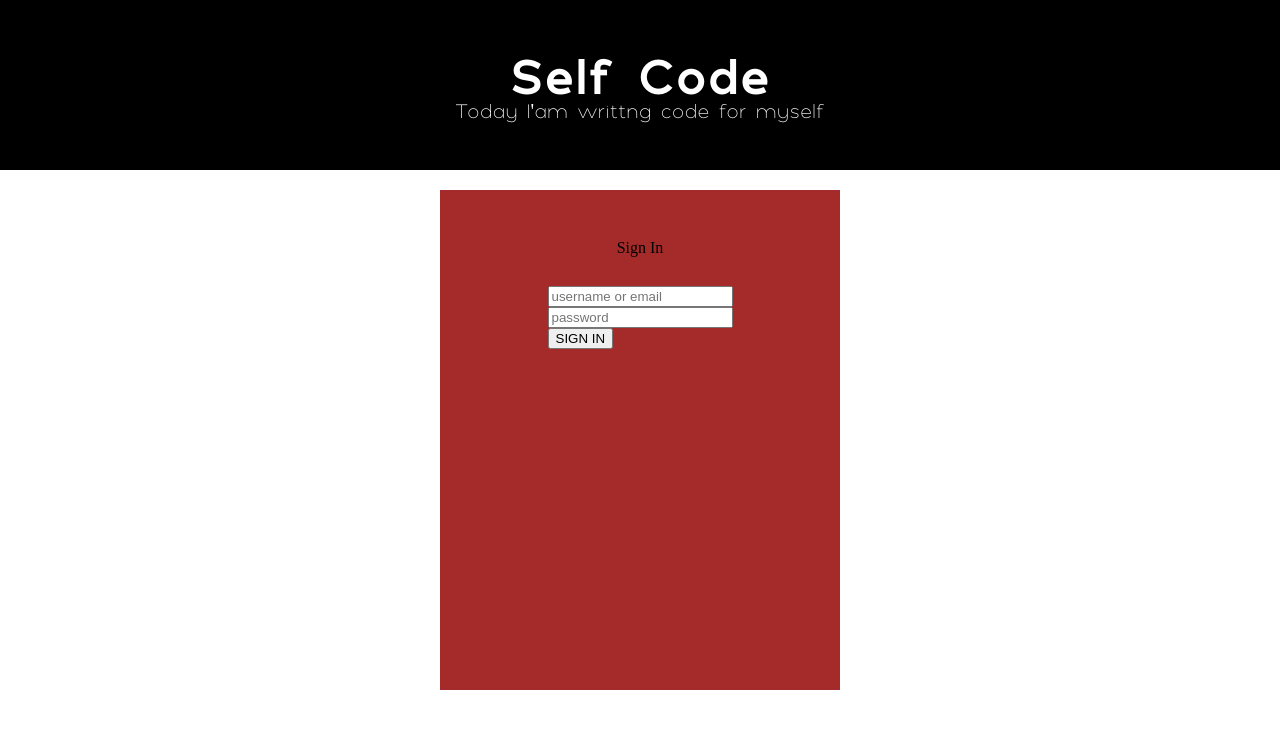
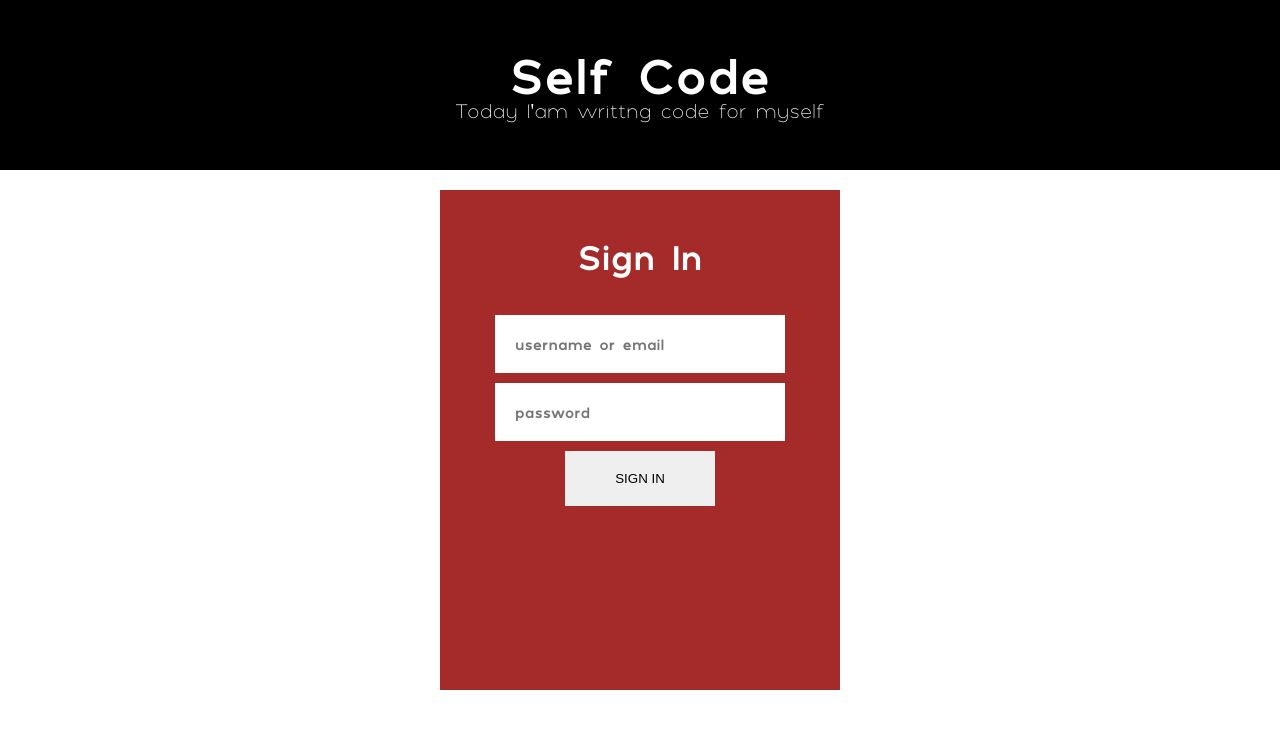
Before and after one commit to abuyako/Self-Code, a PHP site: page / in a window 1280 px wide. Shown: the top 729 px of the page. Run offline with PHP 8.4, Linux system fonts and the light colour scheme.

Commit message:
Styling the login-form

```diff
--- a/assets/css/login-form.css
+++ b/assets/css/login-form.css
@@ -13,7 +13,28 @@
 }
 .login-forms h1 {
     margin-top: 50px;
+    color: #ffffff;
+    font-family:Polly-Bold;
+    font-size: 35px;
 }
 .login-forms form {
     margin-top: 30px;
 }
+form input[type=text] {
+    padding: 20px;
+    width: 250px;
+    margin-top: 10px;
+    border: none;
+    font-family: Polly-bold;
+    font-size: 15px;
+}
+form input[type=placeholder] {
+    color: #000;
+}
+form input[type=submit] {
+    padding: 20px;
+    margin-top: 10px;
+    margin-left: 70px;
+    width: 150px;
+    border: none;
+}
```
